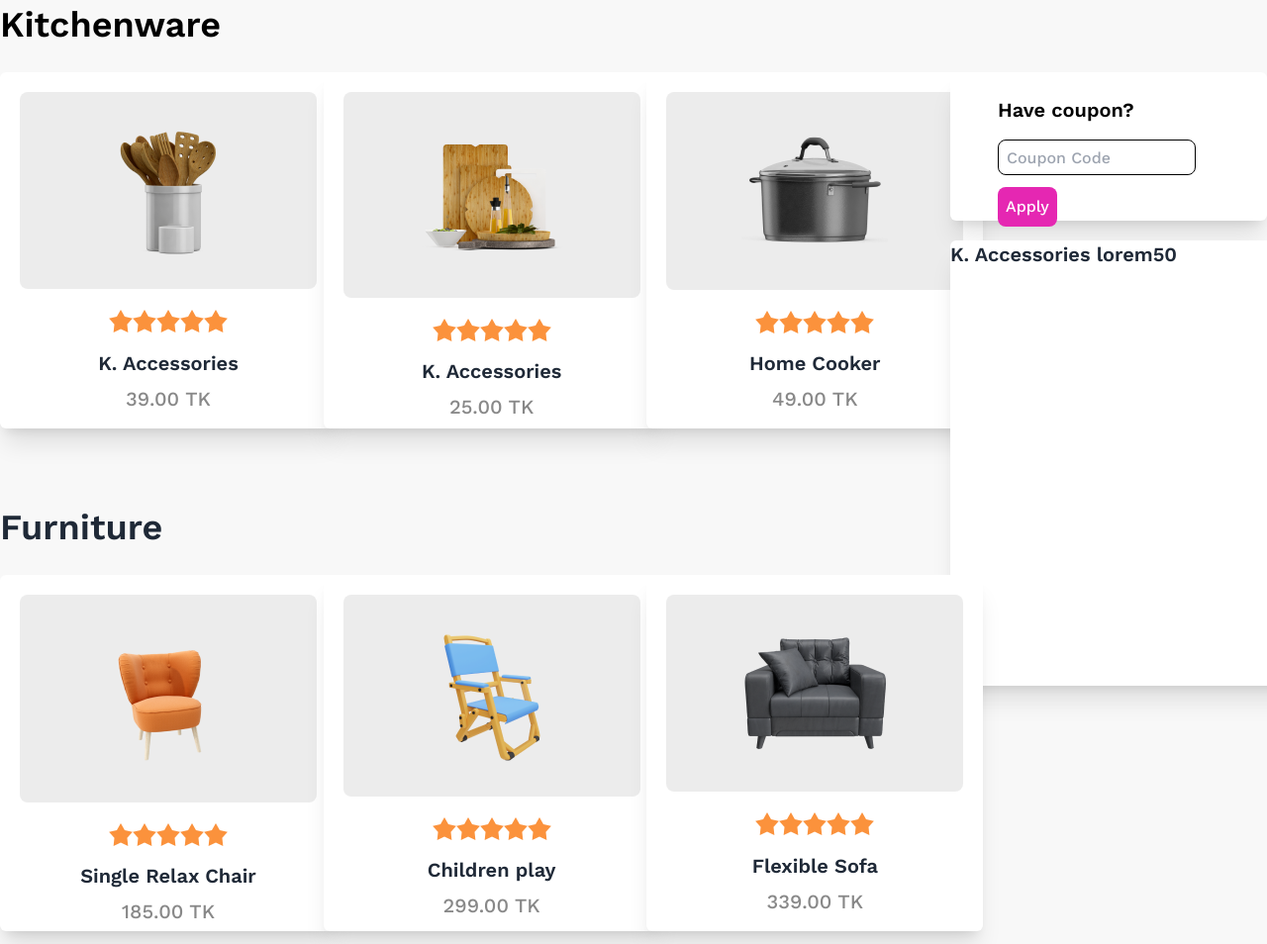
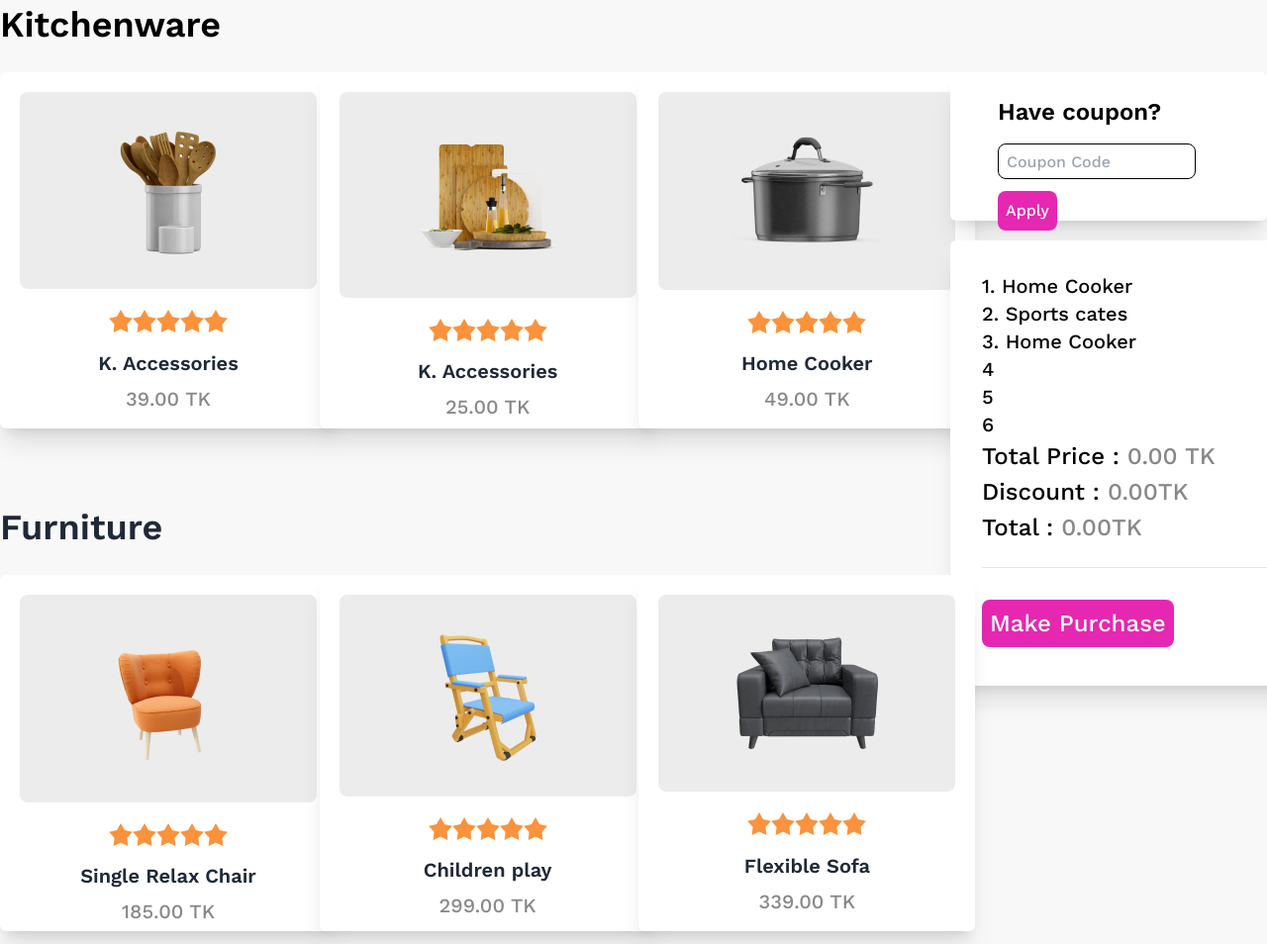
Before and after one commit to rezwan2230/Product-sales, a plain HTML site: page index.html in a window 1280 px wide. Shown: the part 980-1934 px from the top of the page at 99% size. Drawn offline with nearby package versions, Linux system fonts and the light colour scheme.

Commit message:
design dynamic part

```diff
--- a/index.html
+++ b/index.html
@@ -51,11 +51,12 @@
         <!-- Kitchenware Section -->
         <section class="bg-[#F8F8F8] pt-10 md:pt-28">
             <div class="container mx-auto ">
-                <h1 class="text-4xl pb-7 font-semibold container mx-auto text-center md:visible md:text-start text-black">
+                <h1
+                    class="text-4xl pb-7 font-semibold container mx-auto text-center md:visible md:text-start text-black">
                     Kitchenware</h1>
 
                 <div class="card-container flex flex-col-reverse md:flex-row">
-                    <div class="mt-5 md:mt-0 flex-1 grid-cols-1 grid md:grid-cols-2 lg:lg:grid-cols-3 gap-5">
+                    <div class="mt-5 md:mt-0 flex-1 grid-cols-1 grid md:grid-cols-2 lg:lg:grid-cols-3 gap-5 md:gap-2">
                         <!-- First Card -->
                         <div
                             class="card card-compact md:w-[240px] md:h-[360px] lg:w-[340px] lg:h-[360px] bg-base-100 shadow-xl grid rounded-md">
@@ -120,13 +121,45 @@
                     <!-- SideBar -->
                     <div class="w-auto md:w-2/6 lg:w-3/12 container hidden md:block">
                         <div class="card card-compact bg-base-100 shadow-xl rounded-md lg:h-[150px] p-6 lg:pl-12">
-                            <h2 class="text-xl font-semibold text-left text-black">Have coupon?</h2>
-                            <p class="text-left"><input class=" mt-4 h-9 w-[200px] mx-auto pl-2 rounded-lg border border-black" type="text" name="" id="" placeholder="Coupon Code"> <span><button class="bg-[#E527B2] md:px-[10px] md:py-[3px] lg:p-2 rounded-lg text-white md:mt-3">Apply</button></span></p>
+                            <h2 class="text-2xl font-semibold text-left text-black">Have coupon?</h2>
+                            <p class="text-left"><input
+                                    class=" mt-4 h-9 w-[200px] mx-auto pl-2 rounded-lg border border-black" type="text"
+                                    name="" id="" placeholder="Coupon Code"> <span><button
+                                        class="bg-[#E527B2] md:px-[10px] md:py-[3px] lg:p-2 rounded-lg text-white md:mt-3">Apply</button></span>
+                            </p>
 
                         </div>
                         <div
                             class="card card-compact bg-base-100 shadow-xl mt-5 rounded-md h-[150px] w-[185px] md:h-[450px] md:w-[258px] lg:w-[385px] relative md:absolute">
-                            <h2 class="text-xl font-semibold">K. Accessories lorem50</h2>
+                            <div class="dynamic h-[170px] text-xl text-black space-y-1 p-8">
+                                <ul>
+                                    <li>1. Home Cooker</li>
+                                    <li>2. Sports cates</li>
+                                    <li>3. Home Cooker</li>
+                                    <li>4</li>
+                                    <li>5</li>
+                                    <li>6</li>
+                                </ul>
+
+
+                            </div>
+
+                            <div class="text-2xl text-black space-y-1 p-8 ">
+                                <h1>Total Price : <span class="text-[#11111180]">0.00</span> <span
+                                        class="text-[#11111180]">TK</span></h1>
+                                <h1>Discount : <span class="text-[#11111180]">0.00</span><span
+                                        class="text-[#11111180]">TK</span></h1>
+                                <h1 class="pb-5">Total : <span class="text-[#11111180]">0.00</span><span
+                                        class="text-[#11111180]">TK</span></h1>
+                                <hr class="w-full">
+                                <div class="pt-7">
+                                    <button
+                                        class="bg-[#E527B2] md:px-[10px] md:py-[3px] lg:p-2 rounded-lg text-white">Make
+                                        Purchase</button>
+                                </div>
+
+
+                            </div>
                         </div>
                     </div>
                 </div>
@@ -135,15 +168,13 @@
         </section>
 
 
-
-
         <!-- Furniture section -->
         <section class="bg-[#F8F8F8] pt-20 ">
             <div class="container mx-auto ">
                 <h1 class="text-4xl pb-7 font-semibold container mx-auto text-center md:text-start">Furniture</h1>
 
                 <div class="card-container md:flex">
-                    <div class=" flex-1 grid-cols-1 grid md:grid-cols-3 lg:lg:grid-cols-3 gap-5">
+                    <div class=" flex-1 grid-cols-1 grid md:grid-cols-3 lg:lg:grid-cols-3 gap-5 md:gap-2">
                         <!-- First Card -->
                         <div
                             class="card card-compact md:w-[240px] md:h-[360px] lg:w-[340px] lg:h-[360px] bg-base-100 shadow-xl grid rounded-md">
@@ -216,7 +247,7 @@
                 <h1 class="text-4xl pb-7 font-semibold container mx-auto text-center md:text-start">Sportswear</h1>
 
                 <div class="card-container md:flex">
-                    <div class=" flex-1 grid-cols-1 grid md:grid-cols-3 lg:lg:grid-cols-3 gap-5">
+                    <div class=" flex-1 grid-cols-1 grid md:grid-cols-3 lg:lg:grid-cols-3 gap-5 md:gap-2    ">
                         <!-- First Card -->
                         <div
                             class="card card-compact md:w-[240px] md:h-[360px] lg:w-[340px] lg:h-[360px] bg-base-100 shadow-xl grid rounded-md">
```
